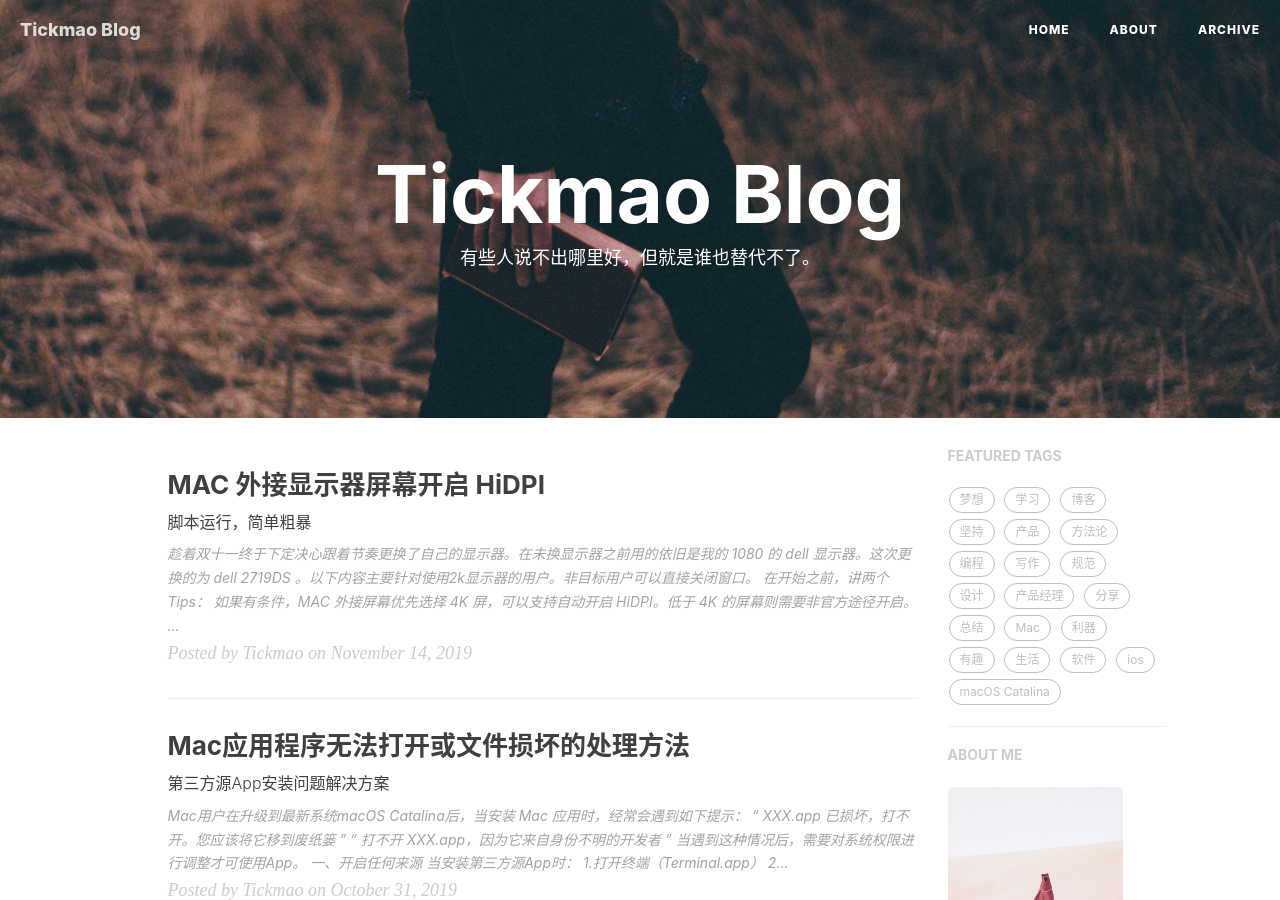
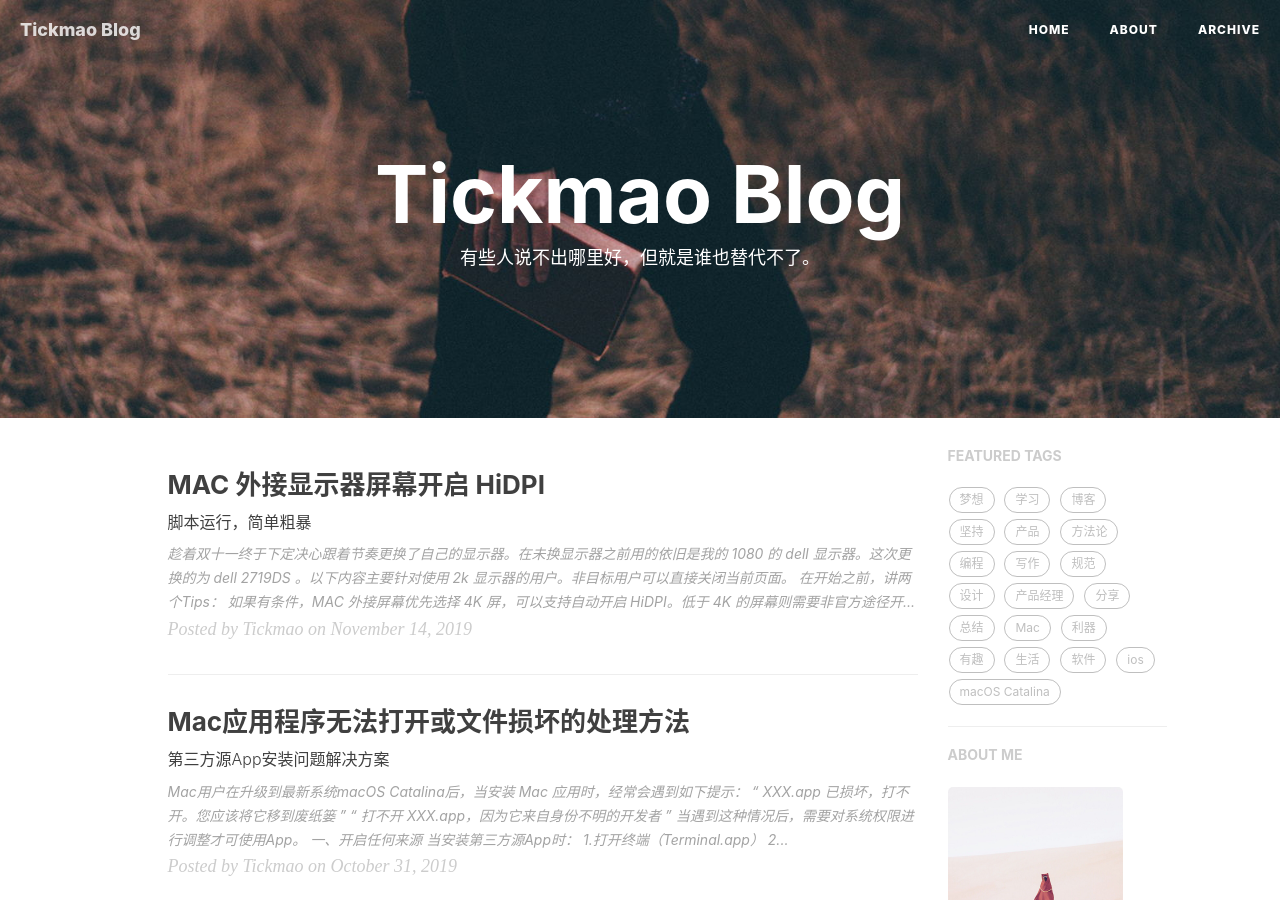
Before and after one commit to tickmao/tickmao.github.io, a Jekyll site: the page built from index.html, in a window 1280 px wide and 900 px high. Built offline with Jekyll 4.4.1, drawn with Linux system fonts in a browser that asks for light colours; nearby versions of some CDN libraries; the list of posts is cut into pages by our own code; comment, search, counter and statistics services are not loaded.

Commit message:
update hidpi

```diff
--- a/_posts/2019-11-14-windowdell.md
+++ b/_posts/2019-11-14-windowdell.md
@@ -15,13 +15,13 @@
 
 ---
 
-趁着双十一终于下定决心跟着节奏更换了自己的显示器。在未换显示器之前用的依旧是我的 1080 的 dell 显示器。这次更换的为 dell 2719DS 。以下内容主要针对使用2k显示器的用户。非目标用户可以直接关闭窗口。
+趁着双十一终于下定决心跟着节奏更换了自己的显示器。在未换显示器之前用的依旧是我的 1080 的 dell 显示器。这次更换的为 dell 2719DS 。以下内容主要针对使用 2k 显示器的用户。非目标用户可以直接关闭当前页面。
 
 在开始之前，讲两个Tips：
 
-* 如果有条件，MAC 外接屏幕优先选择 4K 屏，可以支持自动开启 HiDPI。低于 4K 的屏幕则需要非官方途径开启。
+* 如果有条件，MAC 外接屏幕优先选择 4K 屏，可以支持自动开启 HiDPI。低于 4K 的屏幕则需要非官方途径开启；
 
-* 在外接屏幕强制开启 HiDPI，即使是 2K 屏，也没有原生 Retina 细腻哦！
+* 在外接屏幕强制开启 HiDPI，即使是 2K 屏，也没有原生 Retina 屏幕细腻。
 
 ## 一、临时关闭系统保护（SIP）
 
@@ -45,7 +45,9 @@
 
 如果是外接屏幕，需要将笔记本盒盖后，再运行脚本，未盒盖则选择对应的显示器型号即可。
 
-按照脚本的提示输入即可。2K 屏或 1080P 屏幕请按照外界屏幕的分辨率选择。我的分别是1、3、2。
+按照脚本的提示输入即可。2K 屏或 1080P 屏幕请按照外界屏幕的分辨率选择。
+
+> 我的分别是1、3、2。
 
 设置成功后，需要重启生效。
 
@@ -82,7 +84,6 @@
 
 5. 4k 60Hz 或是 2k 144Hz 的用户，完全根据本人的使用情景，如果游戏玩的较多那就后者，否则可以选择前者。
 
-
 **ChangLog**
 
 2019.11.14
```
